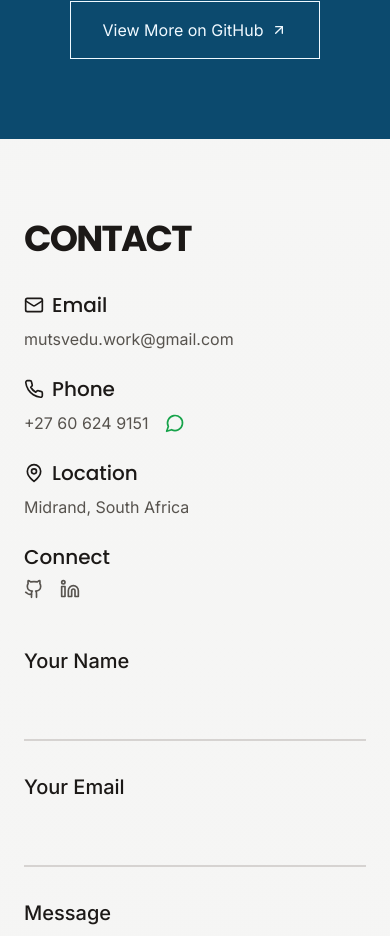
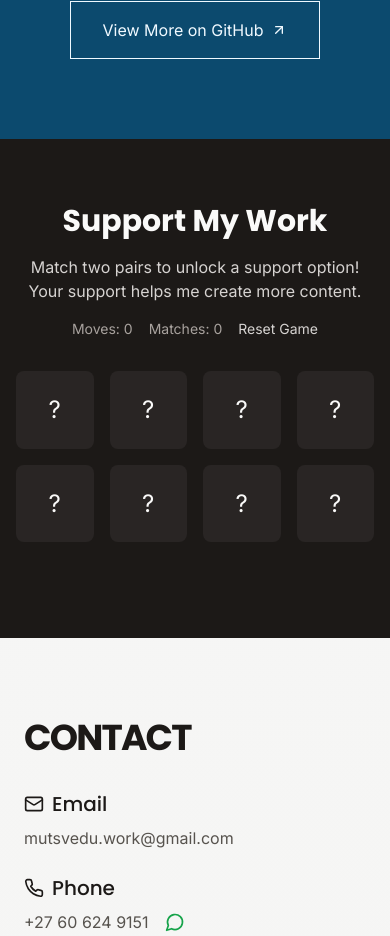
Before and after one commit to Tafaraa/portfolio-website, a React (Vite) app: page / in a window 390 px wide. Shown: the part 6887-7823 px from the top of the page. Built offline with nearby package versions, Linux system fonts and the light colour scheme.

Commit message:
Added Support page and fixed functionality

```diff
--- a/package.json
+++ b/package.json
@@ -4,7 +4,7 @@
   "version": "0.0.0",
   "type": "module",
   "scripts": {
-    "dev": "vite",
+    "dev": "vite --force",
     "build": "vite build",
     "lint": "eslint .",
     "preview": "vite preview"
@@ -15,7 +15,8 @@
     "react": "^18.3.1",
     "react-dom": "^18.3.1",
     "react-hot-toast": "^2.4.1",
-    "mapbox-gl": "^2.15.0"
+    "mapbox-gl": "^2.15.0",
+    "framer-motion": "^11.0.8"
   },
   "devDependencies": {
     "@eslint/js": "^9.9.1",
--- a/src/App.tsx
+++ b/src/App.tsx
@@ -5,12 +5,15 @@ import About from './components/About';
 import Skills from './components/Skills';
 import Projects from './components/Projects';
 import Contact from './components/Contact';
+import Support from './components/Support';
 import Footer from './components/Footer';
+import { ArrowUp } from 'lucide-react';
 
 function App() {
   const [cursorPosition, setCursorPosition] = useState({ x: -100, y: -100 });
   const [dotPosition, setDotPosition] = useState({ x: -100, y: -100 });
   const [currentSection, setCurrentSection] = useState('');
+  const [showScrollButton, setShowScrollButton] = useState(false);
 
   useEffect(() => {
     // Update page title based on current section
@@ -19,7 +22,8 @@ function App() {
       'projects': 'Projects | Tafara Mutsvedu Portfolio',
       'about': 'About | Tafara Mutsvedu Portfolio',
       'skills': 'Skills | Tafara Mutsvedu Portfolio',
-      'contact': 'Contact | Tafara Mutsvedu Portfolio'
+      'contact': 'Contact | Tafara Mutsvedu Portfolio',
+      'support': 'Support | Tafara Mutsvedu Portfolio'
     };
     document.title = titles[currentSection as keyof typeof titles];
 
@@ -29,7 +33,8 @@ function App() {
       'projects': 'View my portfolio of software development and data science projects, including web applications and machine learning solutions.',
       'about': 'Learn about my journey as a Software Developer and Data Scientist, my education, and professional experience.',
       'skills': 'Explore my technical skills in software development, data science, and machine learning technologies.',
-      'contact': 'Get in touch with me for collaboration, opportunities, or questions about my work.'
+      'contact': 'Get in touch with me for collaboration, opportunities, or questions about my work.',
+      'support': 'Support my work through various platforms and enjoy an interactive memory game.'
     };
     const metaDescription = document.querySelector('meta[name="description"]');
     if (metaDescription) {
@@ -46,7 +51,7 @@ function App() {
     };
 
     const updateCurrentSection = () => {
-      const sections = ['projects', 'about', 'skills', 'contact'];
+      const sections = ['projects', 'about', 'skills', 'contact', 'support'];
       for (const section of sections) {
         const element = document.getElementById(section);
         if (element) {
@@ -59,12 +64,17 @@ function App() {
       }
     };
 
+    const handleScroll = () => {
+      setShowScrollButton(window.scrollY > window.innerHeight);
+      updateCurrentSection();
+    };
+
     // Initialize cursor position off-screen
     setCursorPosition({ x: -100, y: -100 });
     setDotPosition({ x: -100, y: -100 });
 
     window.addEventListener('mousemove', updateCursorPosition);
-    window.addEventListener('scroll', updateCurrentSection);
+    window.addEventListener('scroll', handleScroll);
 
     // Show cursor only when mouse moves
     const showCursor = () => {
@@ -79,10 +89,17 @@ function App() {
 
     return () => {
       window.removeEventListener('mousemove', updateCursorPosition);
-      window.removeEventListener('scroll', updateCurrentSection);
+      window.removeEventListener('scroll', handleScroll);
       window.removeEventListener('mousemove', showCursor);
     };
   }, []);
+
+  const scrollToTop = () => {
+    window.scrollTo({
+      top: 0,
+      behavior: 'smooth'
+    });
+  };
 
   return (
     <div className={`min-h-screen bg-gradient-to-b from-stone-50 to-stone-100 text-stone-900 font-sans section-${currentSection}`}>
@@ -92,23 +109,35 @@ function App() {
         <About />
         <Skills />
         <Projects />
+        <Support />
         <Contact />
       </main>
       <Footer />
 
-      {/* Custom cursor elements */}
+      {/* Custom cursor elements - hidden on mobile */}
       <div
-        className="custom-cursor opacity-0 transition-opacity duration-300"
+        className="custom-cursor opacity-0 transition-opacity duration-300 hidden md:block"
         style={{
           transform: `translate3d(${cursorPosition.x - 10}px, ${cursorPosition.y - 10}px, 0)`,
         }}
       />
       <div
-        className="cursor-dot opacity-0 transition-opacity duration-300"
+        className="cursor-dot opacity-0 transition-opacity duration-300 hidden md:block"
         style={{
           transform: `translate3d(${dotPosition.x - 2}px, ${dotPosition.y - 2}px, 0)`,
         }}
       />
+
+      {/* Scroll to top button */}
+      <button
+        onClick={scrollToTop}
+        className={`fixed bottom-6 right-6 bg-stone-900/60 backdrop-blur-sm text-stone-50 p-3 rounded-full shadow-lg transition-all duration-300 hover:bg-stone-900 focus:outline-none focus:ring-2 focus:ring-stone-500 ${
+          showScrollButton ? 'opacity-60 translate-y-0' : 'opacity-0 translate-y-10 pointer-events-none'
+        }`}
+        aria-label="Scroll to top"
+      >
+        <ArrowUp size={24} />
+      </button>
     </div>
   );
 }
--- a/src/components/Header.tsx
+++ b/src/components/Header.tsx
@@ -130,6 +130,7 @@ const Header = () => {
   const navLinks = [
     { name: 'Work', href: '#projects' },
     { name: 'About', href: '#about' },
+    { name: 'Support', href: '#support' },
     { name: 'Contact', href: '#contact' },
   ];
 
--- /dev/null
+++ b/src/components/Support.tsx
@@ -0,0 +1,149 @@
+import React, { useState, useEffect } from 'react';
+import { motion } from 'framer-motion';
+import { Coffee, Heart, Gift, Star } from 'lucide-react';
+
+const Support = () => {
+  const [cards, setCards] = useState<number[]>([]);
+  const [flipped, setFlipped] = useState<number[]>([]);
+  const [matched, setMatched] = useState<number[]>([]);
+  const [disabled, setDisabled] = useState(false);
+  const [showSupport, setShowSupport] = useState(false);
+  const [moves, setMoves] = useState(0);
+
+  const icons = [
+    { id: 0, icon: <Coffee size={24} /> },
+    { id: 1, icon: <Heart size={24} /> },
+    { id: 2, icon: <Gift size={24} /> },
+    { id: 3, icon: <Star size={24} /> }
+  ];
+
+  // Initialize game
+  useEffect(() => {
+    const shuffledCards = [...Array(8)].map((_, i) => i % 4);
+    for (let i = shuffledCards.length - 1; i > 0; i--) {
+      const j = Math.floor(Math.random() * (i + 1));
+      [shuffledCards[i], shuffledCards[j]] = [shuffledCards[j], shuffledCards[i]];
+    }
+    setCards(shuffledCards);
+  }, []);
+
+  // Check for matches
+  useEffect(() => {
+    if (flipped.length === 2) {
+      setDisabled(true);
+      setMoves(m => m + 1);
+
+      if (cards[flipped[0]] === cards[flipped[1]]) {
+        setMatched([...matched, ...flipped]);
+        setFlipped([]);
+        setDisabled(false);
+      } else {
+        setTimeout(() => {
+          setFlipped([]);
+          setDisabled(false);
+        }, 1000);
+      }
+    }
+  }, [flipped, cards, matched]);
+
+  // Check for game completion
+  useEffect(() => {
+    if (matched.length >= 4) { // At least 2 pairs matched
+      setShowSupport(true);
+    }
+  }, [matched]);
+
+  const handleClick = (index: number) => {
+    if (!disabled && !flipped.includes(index) && !matched.includes(index)) {
+      if (flipped.length === 0) {
+        setFlipped([index]);
+      } else if (flipped.length === 1) {
+        setFlipped([...flipped, index]);
+      }
+    }
+  };
+
+  const resetGame = () => {
+    const shuffledCards = [...Array(8)].map((_, i) => i % 4);
+    for (let i = shuffledCards.length - 1; i > 0; i--) {
+      const j = Math.floor(Math.random() * (i + 1));
+      [shuffledCards[i], shuffledCards[j]] = [shuffledCards[j], shuffledCards[i]];
+    }
+    setCards(shuffledCards);
+    setFlipped([]);
+    setMatched([]);
+    setMoves(0);
+    setShowSupport(false);
+    setDisabled(false);
+  };
+
+  return (
+    <section id="support" className="py-16 bg-stone-900 text-stone-50">
+      <div className="container mx-auto px-4 max-w-4xl">
+        <div className="text-center mb-8">
+          <h2 className="text-3xl font-bold mb-4">Support My Work</h2>
+          <p className="text-stone-300 mb-4">
+            Match two pairs to unlock a support option! Your support helps me create more content.
+          </p>
+          <div className="flex justify-center gap-4 text-sm text-stone-400">
+            <p>Moves: {moves}</p>
+            <p>Matches: {matched.length / 2}</p>
+            <button
+              onClick={resetGame}
+              className="text-stone-300 hover:text-white transition-colors"
+            >
+              Reset Game
+            </button>
+          </div>
+        </div>
+
+        <div className="grid grid-cols-4 gap-4 max-w-md mx-auto mb-8">
+          {cards.map((card, index) => (
+            <motion.div
+              key={index}
+              className={`
+                aspect-square rounded-lg cursor-pointer
+                ${flipped.includes(index) || matched.includes(index) ? 'bg-stone-700' : 'bg-stone-800'}
+                hover:bg-stone-700 transition-colors
+              `}
+              whileHover={{ scale: 1.05 }}
+              whileTap={{ scale: 0.95 }}
+              onClick={() => handleClick(index)}
+            >
+              <div className="w-full h-full flex items-center justify-center">
+                {(flipped.includes(index) || matched.includes(index)) ? (
+                  icons[card].icon
+                ) : (
+                  <span className="text-2xl">?</span>
+                )}
+              </div>
+            </motion.div>
+          ))}
+        </div>
+
+        {showSupport && (
+          <motion.div
+            initial={{ opacity: 0, y: 20 }}
+            animate={{ opacity: 1, y: 0 }}
+            className="bg-stone-800 p-6 rounded-lg max-w-2xl mx-auto text-center"
+          >
+            <h3 className="text-xl font-bold mb-4">🎉 Support Option Unlocked!</h3>
+            <div className="flex justify-center">
+              <a
+                href="https://www.buymeacoffee.com/mutsvedutafara"
+                target="_blank"
+                rel="noopener noreferrer"
+                className="flex items-center justify-center gap-2 px-6 py-3 bg-[#FFDD00] text-stone-900 rounded-lg hover:bg-[#FFED4A] transition-colors"
+              >
+                <Coffee size={20} />
+                Buy me a coffee
+              </a>
+            </div>
+          </motion.div>
+        )}
+      </div>
+    </section>
+  );
+};
+
+export default Support;
--- a/src/index.css
+++ b/src/index.css
@@ -8,7 +8,13 @@ html {
 
 body {
   font-family: 'Inter', sans-serif;
-  cursor: none !important; /* Force hide default cursor */
+}
+
+/* Only apply cursor: none on desktop */
+@media (min-width: 768px) {
+  body {
+    cursor: none !important;
+  }
 }
 
 h1, h2, h3, h4, h5, h6 {
@@ -66,7 +72,8 @@ h1, h2, h3, h4, h5, h6 {
   mix-blend-mode: difference;
 }
 
-/* Hover effects */
+/* Hover effects - only apply on desktop */
+@media (min-width: 768px) {
   a:hover ~ .custom-cursor,
   button:hover ~ .custom-cursor {
     transform: scale(1.5) !important;
@@ -77,6 +84,7 @@ button:hover ~ .custom-cursor {
   /* Ensure all interactive elements inherit the custom cursor */
   a, button, input, textarea {
     cursor: none !important;
+  }
 }
 
 /* Mapbox custom styles */
@@ -127,3 +135,13 @@ a, button, input, textarea {
     animation-timing-function: cubic-bezier(0, 0, 0.2, 1);
   }
 }
+
+/* Card flip animations */
+.rotate-y-180 {
+  transform: rotateY(180deg);
+}
+
+.backface-hidden {
+  backface-visibility: hidden;
+  -webkit-backface-visibility: hidden;
+}
```
Also changed, not shown: 1 other file (tests, documents, lock files or other folders). Lines whose indentation alone changed are shown as unchanged.
